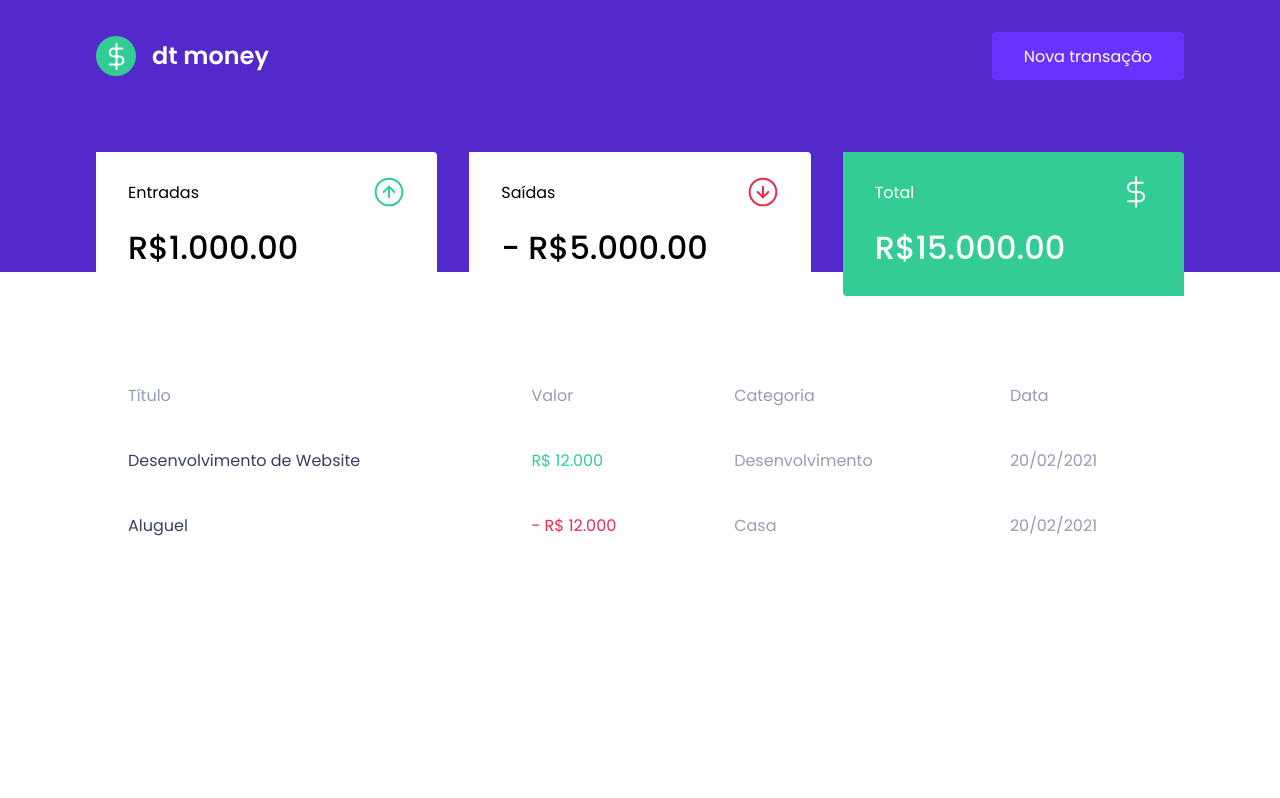
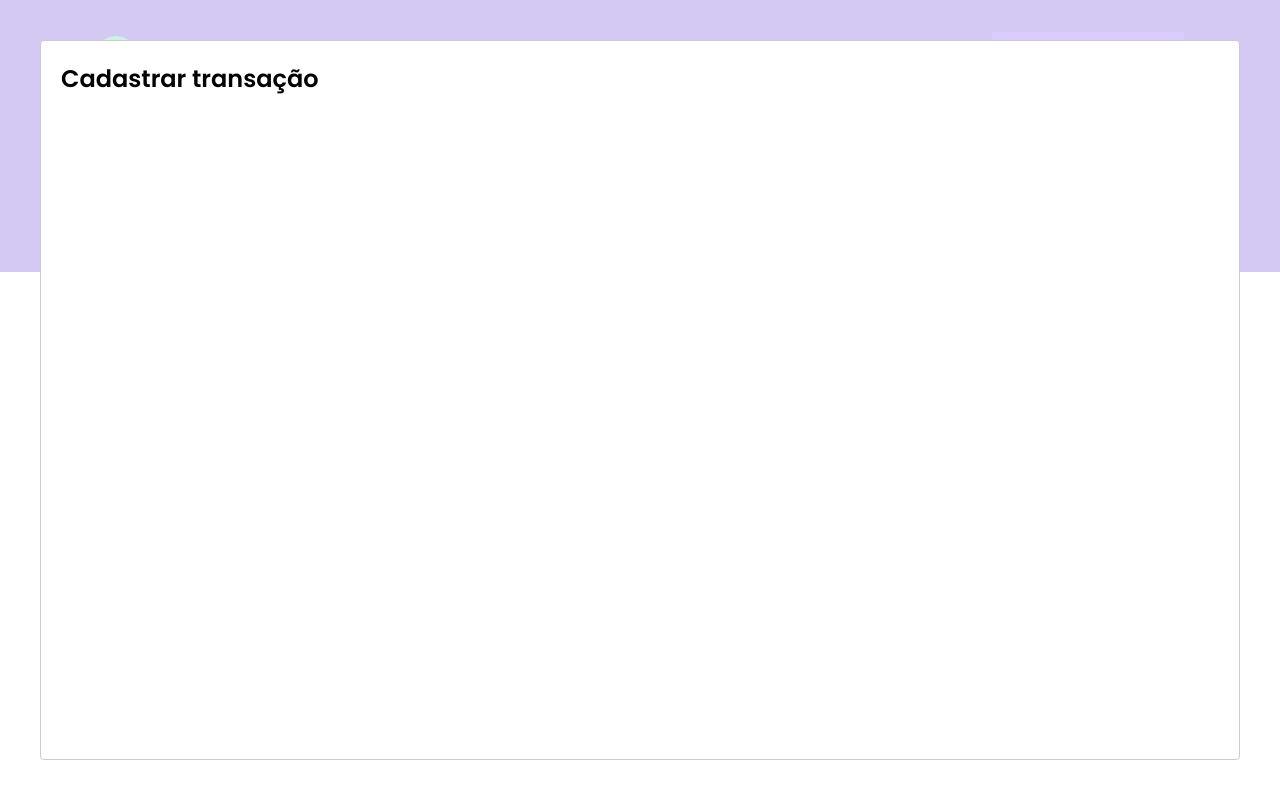
Before and after one commit to nycolexavierr/02-dtMoney, a React (Create React App) app: page / in a window 1280 px wide. Built offline with nearby package versions, Linux system fonts and the light colour scheme; no server answers; what miragejs would draw is missing.

Commit message:
Lesson: Configurando modal de criação

```diff
--- a/package.json
+++ b/package.json
@@ -3,10 +3,12 @@
   "version": "0.1.0",
   "private": true,
   "dependencies": {
+    "@types/react-modal": "^3.13.1",
     "axios": "^0.24.0",
     "miragejs": "^0.1.42",
     "react": "^17.0.2",
     "react-dom": "^17.0.2",
+    "react-modal": "^3.14.4",
     "react-scripts": "4.0.3",
     "styled-components": "^5.3.3",
     "web-vitals": "^1.0.1"
--- a/src/App.tsx
+++ b/src/App.tsx
@@ -1,12 +1,36 @@
+import { useState } from 'react';
+import Modal from 'react-modal';
 import { Dashboard } from "./components/Dashboard";
 import { Header } from "./components/Header";
 import { GlobalStyle } from "./styles/global";
 
+
+Modal.setAppElement('#root');
+
 export function App() {
+
+  const [isNewTransactionModalOpen, setIsNewTransactionModalOpen] = useState(true);
+
+  function handleOpenNewTransactionModal() {
+    setIsNewTransactionModalOpen(true);
+  }
+
+  function handleCloseNewTransactionModal() {
+    setIsNewTransactionModalOpen(false);
+  }
+
   return (
     <>
-      <Header/>
+      <Header onOpenNewTransactionModal={handleOpenNewTransactionModal}/>
       <Dashboard/>
+
+      <Modal
+        isOpen={isNewTransactionModalOpen}
+        onRequestClose={handleCloseNewTransactionModal}
+      >
+        <h2>Cadastrar transação</h2>
+      </Modal>
+
       <GlobalStyle/>
     </>
   );
--- a/src/components/Header/index.tsx
+++ b/src/components/Header/index.tsx
@@ -1,12 +1,21 @@
+import { useState } from 'react'
+import Modal from 'react-modal'
 import logoImg from '../../assets/logo.svg'
 import { Container, Content } from './styles'
 
-export function Header() {
+
+interface ReaderProps {
+    onOpenNewTransactionModal: () => void;
+}
+
+export function Header({onOpenNewTransactionModal}: ReaderProps) {
+
+
     return(
         <Container>
             <Content>
                 <img src={logoImg} alt="dt money" />
-                <button type="button" >
+                <button type="button" onClick={onOpenNewTransactionModal}>
                     Nova transação
                 </button>
             </Content>
```
Also changed, not shown: 1 other file (tests, documents, lock files or other folders).
